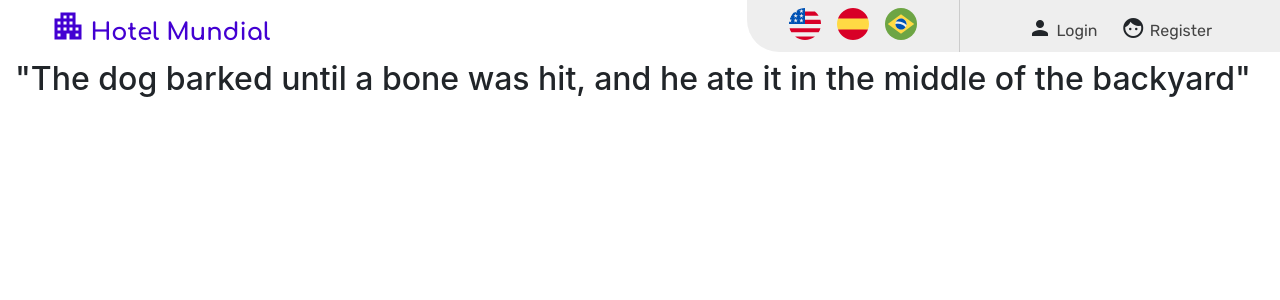
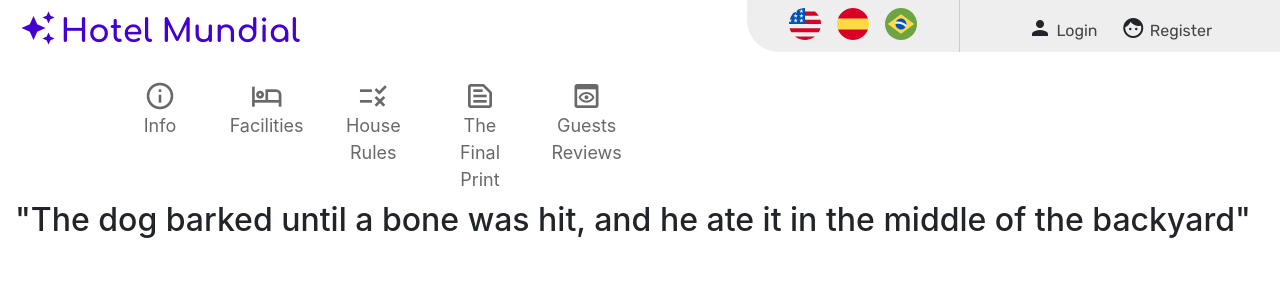
Before and after one commit to pablocourault/Capstone, a Django app: page / in a window 1280 px wide. Shown: the top 300 px of the page. Run offline with Django 3.2, Linux system fonts and the light colour scheme; some libraries are stand-ins or nearby versions.

Commit message:
iconos opciones

```diff
--- a/hotel/static/hotel/styles.css
+++ b/hotel/static/hotel/styles.css
@@ -3,11 +3,13 @@
 @import url('https://fonts.googleapis.com/css2?family=Comfortaa:wght@300;400;500;600;700&display=swap');
 
 
+a:hover { text-decoration:none; }
+
 body { background-color: #FFF !important;
        padding: 0; }
 
 
-#div-container-header {padding: 0}
+#container-header-div {padding: 0}
 
 
 .cabecera { justify-content:baseline;
@@ -23,20 +25,20 @@ body { background-color: #FFF !important;
 
 
 .logo { font-family: 'Comfortaa', cursive;
-        font-size: x-large;
+        font-size: xx-large;
         font-weight: bold;
         cursor: pointer;
         color: #4300D2; }
 
 
-#divLogo { text-align: center; }
+#logo-div { text-align: center; }
 
 .icono { vertical-align:text-bottom; }
 
-#divLogo, #divSpace, #divLanguage, #divNameAndActions { padding-top: 8px; }
+#logo-div, #space-div, #name-actions-div { padding-top: 8px; }
 
 
-#divAutogestionBar { background-color: #EEE;
+#autogestion-bar-div { background-color: #EEE;
                        border-bottom-left-radius: 32px;
                        border-right: solid 1px #cccccc;
                        padding-right: 8px;
@@ -45,20 +47,20 @@ body { background-color: #FFF !important;
                        justify-content: center;
                        height: 52px; }
 
-#divNameAndActions { background-color: #EEE;
+#name-actions-div { background-color: #EEE;
                     display: inline-flex;
                     justify-content: center;
                     height: 52px; }
 
 
 
-.autogestionitem { padding: 8px 8px;}
+.autogestion-item { padding: 8px 8px; }
 
-.autogestionitem a { font-family: 'Rubik', sans-serif;
+.autogestion-item a { font-family: 'Rubik', sans-serif;
                       font-size:medium;
                       color: #444; }
 
-.autogestionitem input[type="image"] {padding-right: 16px;
+.autogestion-item input[type="image"] {padding-right: 16px;
                                        height: 32px;}
 
 
@@ -66,3 +68,14 @@ body { background-color: #FFF !important;
             width: 32px;
             display: block;
             cursor: pointer; }
+
+.header-options-icons { font-size: 32px;
+                        color: dimgray; }
+
+.header-options-label { font-size:large;
+                        font-weight:normal;
+                        display: inline-block;
+                        text-align: center;
+                        color: dimgray }
+
+#header-options-row {padding-top: 16px;}
--- a/hotel/templates/hotel/layout.html
+++ b/hotel/templates/hotel/layout.html
@@ -9,34 +9,36 @@
 <html>
     <head>
         <title>{% block title %}Hotel Mundial{% endblock %}</title>
-        <meta name="viewport" content="width=device-width, initial-scale=1.0">
+        <meta name="viewport" content="width=device-width, initial-scale=1, maximum-scale=1">
         <link rel="stylesheet" href="https://stackpath.bootstrapcdn.com/bootstrap/4.4.1/css/bootstrap.min.css" integrity="sha384-Vkoo8x4CGsO3+Hhxv8T/Q5PaXtkKtu6ug5TOeNV6gBiFeWPGFN9MuhOf23Q9Ifjh" crossorigin="anonymous">
         <link href="https://fonts.googleapis.com/icon?family=Material+Icons" rel="stylesheet">
+        <link href="https://fonts.googleapis.com/icon?family=Material+Icons+Outlined" rel="stylesheet">
         <link href="{% static 'hotel/styles.css' %}" rel="stylesheet">
         <link rel="shortcut icon" href="{% static 'hotel/favicon.ico' %}"/>
 
     </head>
     <body>
 
-        <div class="container-fluid" id="div-container-header">
+        <div class="container-fluid" id="container-header-div">
 
             <div class="row cabecera">
 
-                <div class="col-lg-3 col-sm-6" id="divLogo">
+                <div class="col-lg-3 col-sm-6" id="logo-div">
 
-                 <a href="{% url 'index' %}" ><i class="material-icons" id="logo">apartment</i>
+                 <!-- <a href="{% url 'index' %}" ><i class="material-icons" id="logo">apartment</i> -->
+                    <a href="{% url 'index' %}" ><i class="material-icons" id="logo">auto_awesome</i>
                     <text class="logo">Hotel Mundial</text></a>
 
                 </div>
 
-                <div class="col-lg-4 col-sm-12" id="divSpace">
+                <div class="col-lg-4 col-sm-12" id="space-div">
 
                 </div>
 
 
-                <div  class="col-lg-2 col-sm-6" id="divAutogestionBar">
+                <div  class="col-lg-2 col-sm-6" id="autogestion-bar-div">
 
-                    <span class="autogestionitem">
+                    <span class="autogestion-item">
 
                      <form action="{% url 'set_language' %}" method="post" class="language">{% csrf_token %}
                            <input name="language" type="hidden" value="en">
@@ -45,7 +47,7 @@
 
                     </span>
 
-                    <span class="autogestionitem">
+                    <span class="autogestion-item">
 
                     <form action="{% url 'set_language' %}" method="post" class="language">{% csrf_token %}
                             <input name="language" type="hidden" value="es">
@@ -54,7 +56,7 @@
 
                     </span>
 
-                    <span class="autogestionitem">
+                    <span class="autogestion-item">
 
                     <form action="{% url 'set_language' %}" method="post" class="language">{% csrf_token %}
                             <input name="language" type="hidden" value="pt">
@@ -65,25 +67,25 @@
 
                 </div>
 
-                <div  class="col-lg-3 col-sm-12" id="divNameAndActions">
+                <div  class="col-lg-3 col-sm-12" id="name-actions-div">
 
                 {% if user.is_authenticated %}
-                    <span class="autogestionitem">
+                    <span class="autogestion-item">
                         {{ user.username }}
                     </span>
                 {% endif %}
 
                 {% if user.is_authenticated %}
 
-                    <span class="autogestionitem">
+                    <span class="autogestion-item">
                         <a href="{% url 'logout' %}">{% translate 'Logout' %}</a>
                     </span>
                 {% else %}
-                    <span class="autogestionitem">
+                    <span class="autogestion-item">
                         <i class="material-icons icono"> person </i>
                         <a href="{% url 'login' %}"> {% translate 'Login' %} &nbsp;</a>
                     </span>
-                    <span class="autogestionitem">
+                    <span class="autogestion-item">
                         <i class="material-icons icono"> face </i>
                         <a href="{% url 'register' %}">{% translate 'Register' %}</a>
                     </span>
@@ -92,9 +94,49 @@
             </div>
 
         </div> <!-- close row cabecera -->
+
+        <div class="row cabecera" id="header-options-row">
+
+            <div class="col-lg-1 col-sm-3 header-options-label">
+            </div>
+
+            <div class="col-lg-1 col-sm-3 header-options-label">
+            <div class="material-icons-outlined header-options-icons">info</div>
+            <div>Info</div>
+            </div>
+
+
+            <div class="col-lg-1 col-sm-3 header-options-label">
+            <div class="material-icons-outlined header-options-icons">hotel</div>
+            <div>Facilities</div>
+            </div>
+
+            <div class="col-lg-1 col-sm-3 header-options-label">
+            <div class="material-icons-outlined header-options-icons">rule</div>
+            <div>House Rules</div>
+            </div>
+
+            <div class="col-lg-1 col-sm-3 header-options-label">
+            <div class="material-icons-outlined header-options-icons">text_snippet</div>
+            <div>The Final Print</div>
+            </div>
+
+            <div class="col-lg-1 col-sm-3 header-options-label">
+            <div class="material-icons-outlined header-options-icons">preview</div>
+            <div>Guests Reviews</div>
+            </div>
+
+
+        </div>
+
+
+
+
+
+
         </div> <!-- close div container-fluid -->
 
-        <div class=" container-fluid body">
+        <div class="container-fluid body">
             {% block body %}
             {% endblock %}
         </div>
```
Lines whose indentation alone changed are shown as unchanged.
